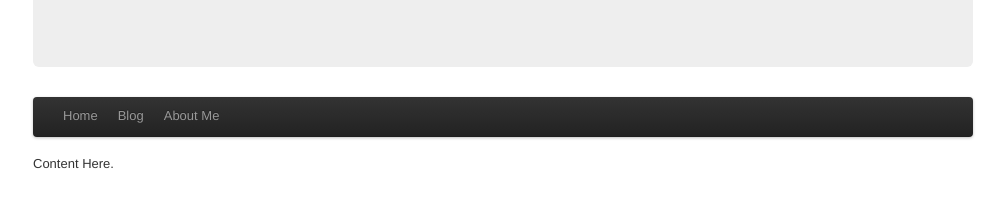
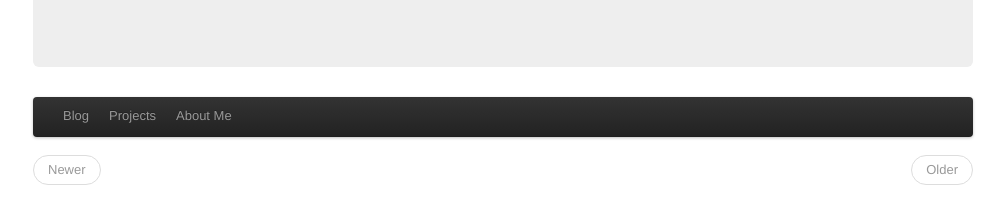
Before and after one commit to spiralman/spiralman.github.com, a Jekyll site: the page built from index.html, in a window 1280 px wide. Shown: the part 159-383 px from the top of the page, without its empty margins (137-1142 px from the left). Built offline with Jekyll 4.4.1, drawn with Linux system fonts in a browser that asks for light colours.

Commit message:
Render the blog in the index page; create a layout for blog posts

```diff
--- a/_layouts/default.html
+++ b/_layouts/default.html
@@ -3,7 +3,7 @@
   <head>
     <meta charset='utf-8'>
     <title>{{ page.title }}</title>
-    <link href="css/bootstrap.css" rel="stylesheet">
+    <link href="/css/bootstrap.css" rel="stylesheet">
     <style>
       body {
       padding-top: 10px;
@@ -20,8 +20,8 @@
 	<div class="navbar-inner">
 	  <div class="container">
 	    <ul class="nav">
-	      <li><a href="/">Home</a></li>
-	      <li><a href="/blog.html">Blog</a></li>
+	      <li><a href="/">Blog</a></li>
+	      <li><a href="/projects.html">Projects</a></li>
 	      <li><a href="/about.html">About Me</a></li>
 	    </ul>
 	  </div>
--- a/index.html
+++ b/index.html
@@ -2,4 +2,35 @@
 title: The Electro-Future
 layout: default
 ---
-Content Here.
+{% for post in paginator.posts %}
+  <div class="page-header">
+    <h1><a href="{{ post.url }}">{{ post.title }}</a>
+      <small>{{ post.date | date_to_string }}</small>
+    </h1>
+  </div>
+  {{ post.content }}
+{% endfor %}
+<ul class="pager">
+  {% if paginator.previous_page %}
+    <li class="previous">
+      {% if paginator.previous_page == 1 %}
+        <a href="/">Newer</a>
+      {% else %}
+        <a href="/page{{paginator.previous_page}}">Newer</a>
+      {% endif %}
+    </li>
+  {% else %}
+    <li class="previous disabled">
+      <a href="#">Newer</a>
+    </li>
+  {% endif %}
+  {% if paginator.next_page %}
+    <li class="next">
+      <a href="/page{{paginator.next_page}}">Older</a>
+    </li>
+  {% else %}
+    <li class="next disabled">
+      <a href="#">Older</a>
+    </li>
+  {% endif %}
+</ul>
```
Also changed, not shown: _layouts/post.html (added, +9 -0 lines).
